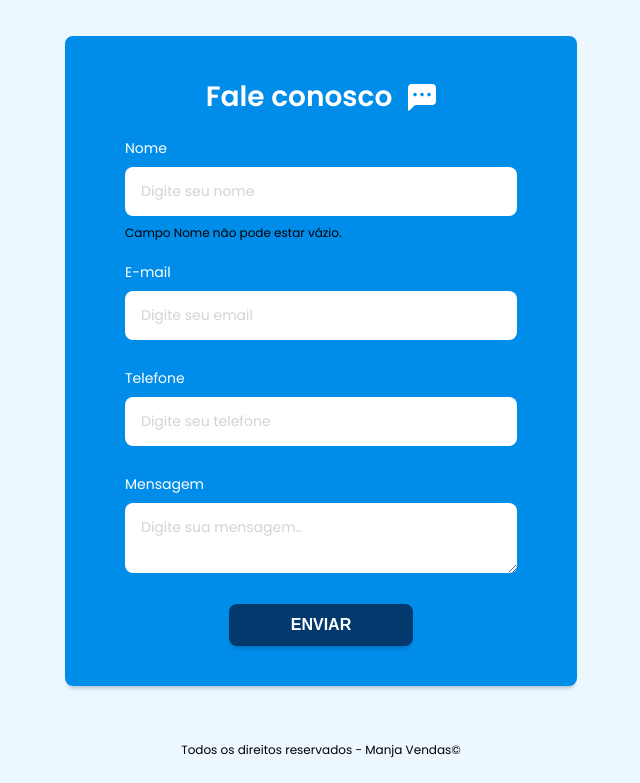
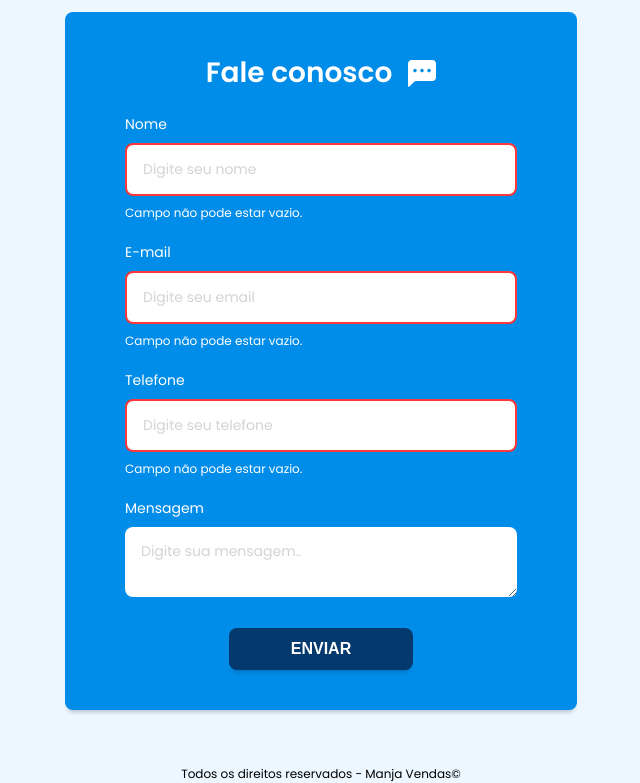
Before and after one commit to reinaldosales/UI-Contact-ManjaVendas, a plain HTML site: page index.html in a window 1280 px wide. Both pictures are taken after a click on the button "ENVIAR". Shown: the part 59-842 px from the top of the page, without its empty margins (319-959 px from the left). Before the commit the page ends 818 px from the top, so only its background shows below. Drawn offline with Linux system fonts and the light colour scheme.

Commit message:
Iniciando validação de campos para envio de informações

```diff
--- a/index.html
+++ b/index.html
@@ -36,22 +36,22 @@
                 <h2>Fale conosco</h2>
                 <img src="assets/icon_chatbox.svg" alt="Icone fale conosco">
             </div>
-            <div class="card_form">
+            <div id="card_form" class="card_form">
                 <form>
                     <div class="name">
                         <label for="name">Nome</label>
                         <input class="input" type="text" name="name" id="name" placeholder="Digite seu nome">
-                        <span id="name_error"></span>
+                        <p class="message_error" id="name_error"></p>
                     </div>
                     <div class="email">
                         <label for="email">E-mail</label>
-                        <input class="input" type="text" name="email" id="email" placeholder="Digite seu email">
-                        <p id="email_error"></p>
+                        <input class="input" type="email" name="email" id="email" placeholder="Digite seu email">
+                        <p class="message_error" id="email_error"></p>
                     </div>
                     <div class="telefone">
                         <label for="telefone">Telefone</label>
                         <input class="input" type="text" name="phone" id="phone" placeholder="Digite seu telefone">
-                        <p id="phone_error"></p>
+                        <p class="message_error" id="phone_error"></p>
                     </div>
                     <div class="message">
                         <label for="message">Mensagem</label>
--- a/script/script.js
+++ b/script/script.js
@@ -1,5 +1,15 @@
 $(document).ready(function() {
+
     $('#button').click(function(e) {
+        e.preventDefault();
+
+        $('#name_error').html('');
+        $('#email_error').html('');
+        $('#phone_error').html('');
+        $('#name').removeClass('input_empty');
+        $('#email').removeClass('input_empty');
+        $('#phone').removeClass('input_empty');
+
 
         let name = $.trim($('#name').val());
         let email = $.trim($('#email').val());
@@ -7,21 +17,18 @@ $(document).ready(function() {
         let message = $.trim($('#message').val());
 
         if (name === '') {
-            $('#name_error').html('<p> Campo Nome não pode estar vázio. </p>');
-            $('#name_error').slideDown(800);
+            $('#name_error').html('Campo não pode estar vazio.');
+            $('#name').addClass('input_empty');
         }
 
         if (email === '') {
-            $('#message_input_empty').html('<p> Campo Email não pode estar vázio. </p>');
-            $('#message_input_empty').fadeIn(1000).fadeOut(2500);
+            $('#email_error').html('Campo não pode estar vazio.');
+            $('#email').addClass('input_empty');
         }
 
-
-
-        // if (phone === '') {
-        //     $('#message_input_empty').html('<p> Campo Telefone não pode estar vázio. </p>');
-        //     $('#message_input_empty').fadeIn(2000).fadeOut(5000);
-        // }
-
+        if (phone === '') {
+            $('#phone_error').html('Campo não pode estar vazio.');
+            $('#phone').addClass('input_empty');
+        }
     });
 });
--- a/styles/global.css
+++ b/styles/global.css
@@ -20,10 +20,15 @@ body {
     --white: #ffffff;
     --placeholderColor: #D3D3D3;
     --boxShadowGeneral: 0px 5px 4px -3px rgba(0, 28, 55, 0.25);
+    --errorColor: #fd3838;
 }
 
 p {
     font-size: 1.2rem;
+}
+
+p.message_error {
+    color: var(--white);
 }
 
 h2 {
@@ -78,14 +83,21 @@ input.input:focus {
     color: var(--white);
 }
 
+
+/* Card para campos errados */
+
 div.message_input_empty {
     position: absolute;
     top: 15rem;
     align-self: center;
-    background-color: #fd3838;
+    background-color: var(--errorColor);
     color: var(--white);
     padding: 1rem 2rem;
     border-radius: .8rem;
     box-shadow: var(--boxShadowGeneral);
     display: none;
 }
+
+input.input_empty {
+    border: 2px solid var(--errorColor);
+}
```
